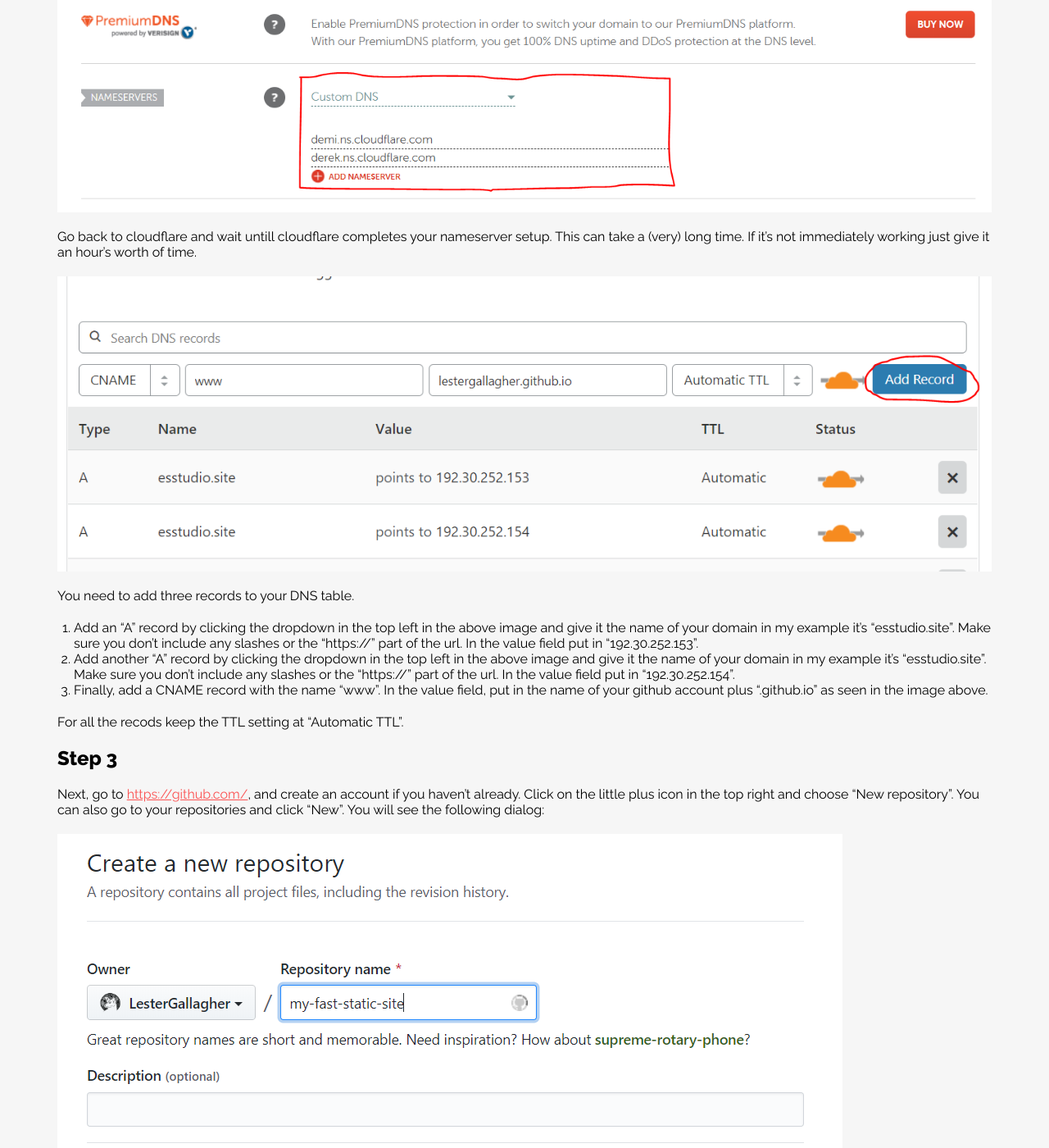
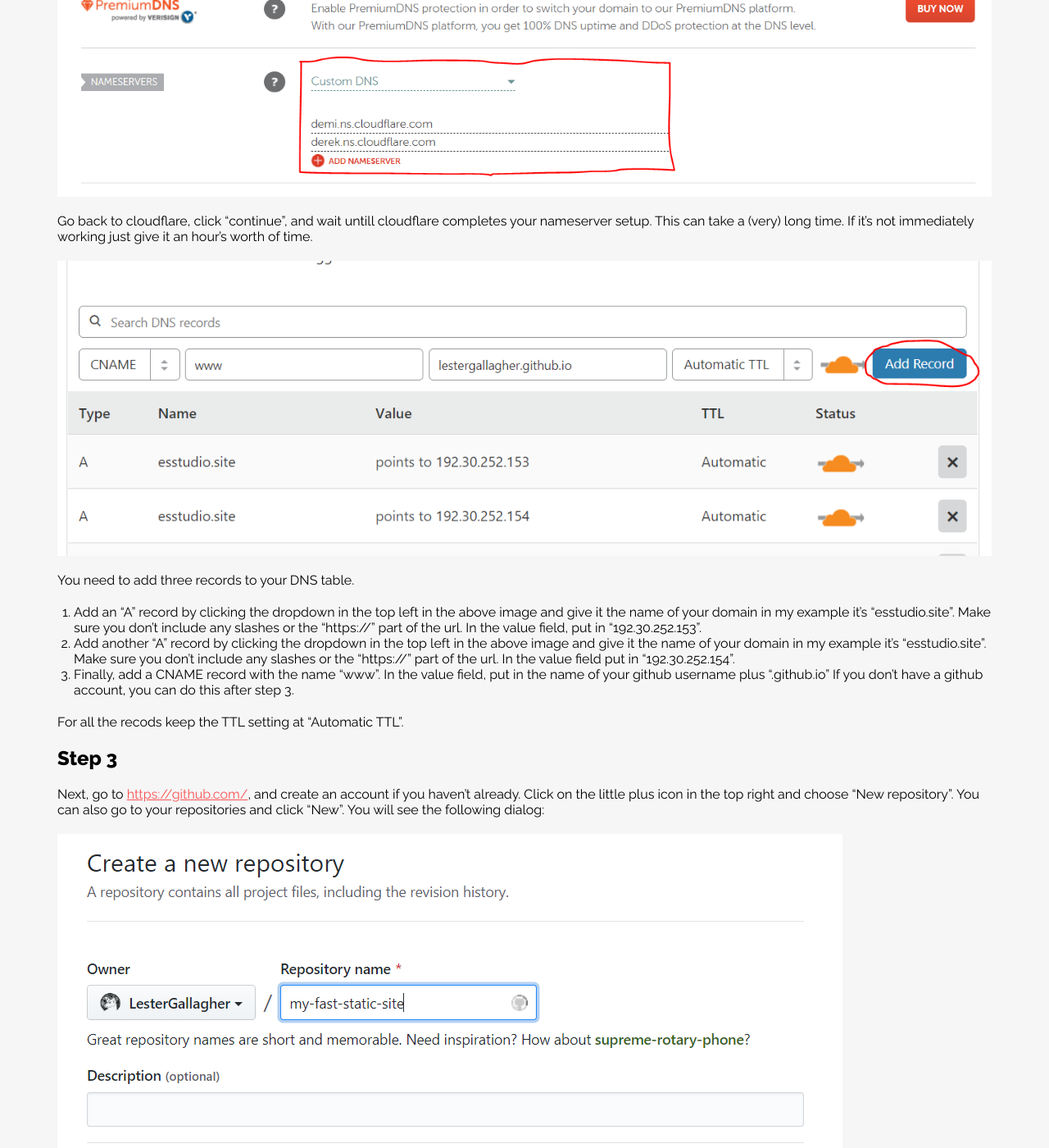
Before and after one commit to LesterGallagher/LesterGallagher.github.io, a Jekyll site: the page built from _posts/2019-02-17-the-real-guide-to-creating-a-website-with-free-hosting-2019.md, in a window 1280 px wide and 1400 px high, scrolled down 3916 px. Shown: the whole window at 82% size. Built offline with Jekyll 4.4.1, drawn with Linux system fonts in a browser that asks for light colours; comment, search, counter and statistics services are not loaded; some of the changed text lies outside the part shown.

Commit message:
Update from Forestry.io Sem Postma updated _posts/2019-02-17-the-real-guide-to-creating-a-website-with-free-hosting-2019.md

```diff
--- a/_posts/2019-02-17-the-real-guide-to-creating-a-website-with-free-hosting-2019.md
+++ b/_posts/2019-02-17-the-real-guide-to-creating-a-website-with-free-hosting-2019.md
@@ -10,13 +10,14 @@ portal_title: ''
 portal_description: ''
 portal_image: ''
 portal_link: ''
+lang: ''
 
 ---
 If you search google for "How to create a free website" you will see a bunch of website builders and websites who will give you a domain like: "yourname.theirname.com" or "theirname.com/yourname". But in this tutorial/guide I will show you the secret to creating a real website completely customizable website. The only payment you will need to do is a 0.89 dollar one year domain.
 
 ## Step 1
 
-Go to [https://www.namecheap.com/domains/](https://www.namecheap.com/domains/ "https://www.namecheap.com/domains/"){:target="_blank"} and search for a domain name. I would suggest choosing an uncommon domain name try to find one that costs as little as possible. This is probably the best because if you're starting out. You can always buy a more expensive domain later. If you've found a cheap domain it's probably because it's very unique and original so  it's a good thing. One thing to keep in mind though is to keep the domain name as short as possible.
+Go to [https://www.namecheap.com/domains/](https://www.namecheap.com/domains/ "https://www.namecheap.com/domains/"){:target="_blank"} and search for a domain name. I would suggest choosing an uncommon domain name. Try to find one that costs as little as possible. This is probably the best because if you're starting out, you can always buy a more expensive domain later. If you've found a cheap domain it's probably because it's very unique and original so it's a good thing. One thing to keep in mind though is to keep the domain name as short as possible.
 
 ![](/uploads/namecheap.png)
 
@@ -38,15 +39,15 @@ If you're not using namecheap, search for the nameserver setting, there should b
 
 ![](/uploads/namecheap-nameservers.png)
 
-Go back to cloudflare and wait untill cloudflare completes your nameserver setup. This can take a (very) long time. If it's not immediately working just give it an hour's worth of time.
+Go back to cloudflare, click "continue", and wait untill cloudflare completes your nameserver setup. This can take a (very) long time. If it's not immediately working just give it an hour's worth of time.
 
 ![](/uploads/cname-www.png)
 
 You need to add three records to your DNS table.
 
-1. Add an "A" record by clicking the dropdown in the top left in the above image and give it the name of your domain in my example it's "esstudio.site". Make sure you don't include any slashes or the "https://" part of the url. In the value field put in "192.30.252.153".
+1. Add an "A" record by clicking the dropdown in the top left in the above image and give it the name of your domain in my example it's "esstudio.site". Make sure you don't include any slashes or the "https://" part of the url. In the value field, put in "192.30.252.153".
 2. Add another "A" record by clicking the dropdown in the top left in the above image and give it the name of your domain in my example it's "esstudio.site". Make sure you don't include any slashes or the "https://" part of the url. In the value field put in "192.30.252.154".
-3. Finally, add a CNAME record with the name "www". In the value field, put in the name of your github account plus ".github.io" as seen in the image above.
+3. Finally, add a CNAME record with the name "www". In the value field, put in the name of your github username plus ".github.io" If you don't have a github account, you can do this after step 3.
 
 For all the recods keep the TTL setting at "Automatic TTL".
 
```
Also changed, not shown: other parts of _posts/2019-02-17-the-real-guide-to-creating-a-website-with-free-hosting-2019.md (+1 -1 lines).
